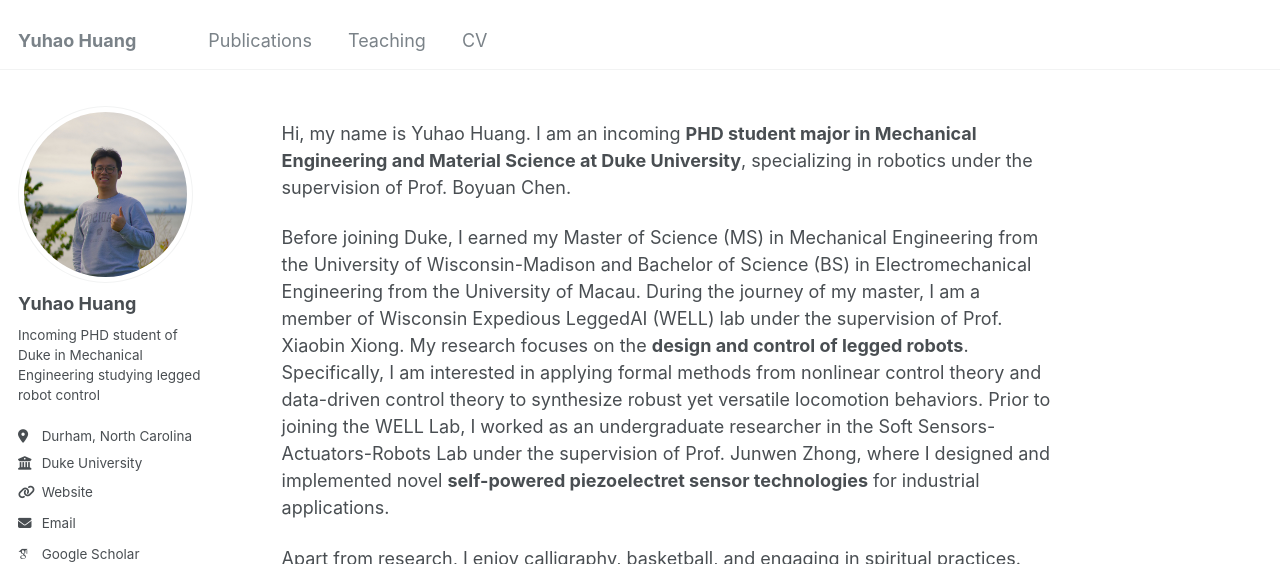
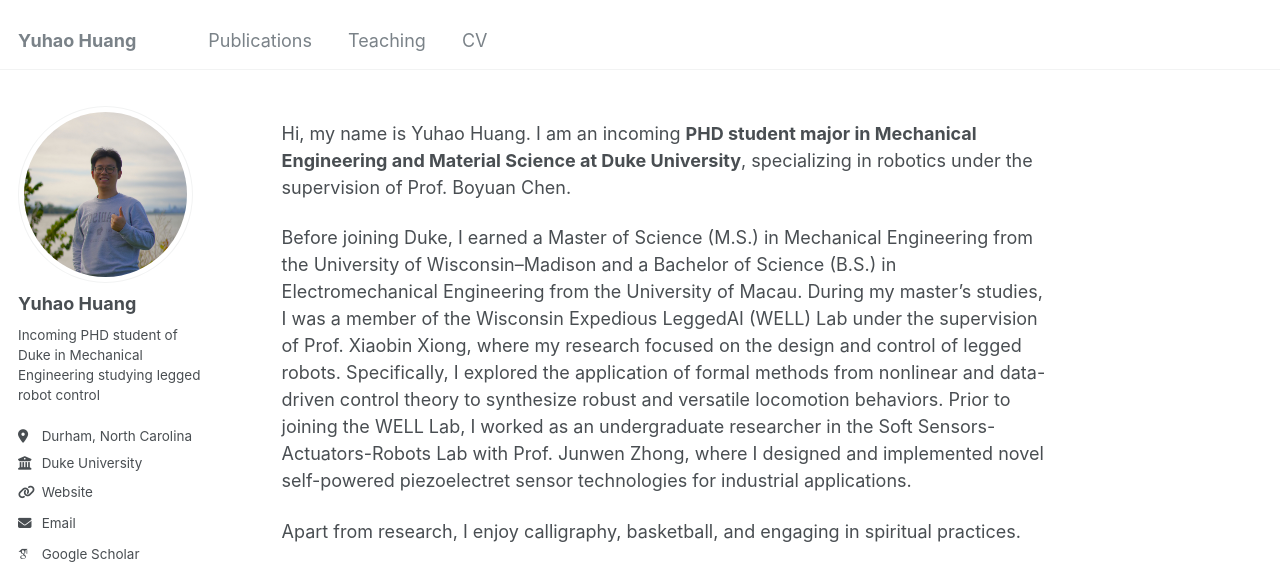
Before and after one commit to Hyh2001/Hyh2001.github.io, a Jekyll site: the page built from _pages/about.md, in a window 1280 px wide and 900 px high, cut to the strip 0-564 px from the top of the window. Built offline with Jekyll 4.4.1, drawn with Linux system fonts in a browser that asks for light colours; some web fonts are replaced.

Commit message:
update about page

```diff
--- a/_pages/about.md
+++ b/_pages/about.md
@@ -9,7 +9,7 @@ redirect_from:
 
 Hi, my name is Yuhao Huang. I am an incoming **PHD student major in Mechanical Engineering and Material Science at Duke University**, specializing in robotics under the supervision of Prof. Boyuan Chen.
 
-Before joining Duke, I earned my Master of Science (MS) in Mechanical Engineering from the University of Wisconsin-Madison and Bachelor of Science (BS) in Electromechanical Engineering from the University of Macau. During the journey of my master, I am a member of Wisconsin Expedious LeggedAI (WELL) lab under the supervision of Prof. Xiaobin Xiong. My research focuses on the **design and control of legged robots**. Specifically, I am interested in applying formal methods from nonlinear control theory and data-driven control theory to synthesize robust yet versatile locomotion behaviors. Prior to joining the WELL Lab, I worked as an undergraduate researcher in the Soft Sensors-Actuators-Robots Lab under the supervision of Prof. Junwen Zhong, where I designed and implemented novel **self-powered piezoelectret sensor technologies** for industrial applications.
+Before joining Duke, I earned a Master of Science (M.S.) in Mechanical Engineering from the University of Wisconsin–Madison and a Bachelor of Science (B.S.) in Electromechanical Engineering from the University of Macau. During my master’s studies, I was a member of the Wisconsin Expedious LeggedAI (WELL) Lab under the supervision of Prof. Xiaobin Xiong, where my research focused on the design and control of legged robots. Specifically, I explored the application of formal methods from nonlinear and data-driven control theory to synthesize robust and versatile locomotion behaviors. Prior to joining the WELL Lab, I worked as an undergraduate researcher in the Soft Sensors-Actuators-Robots Lab with Prof. Junwen Zhong, where I designed and implemented novel self-powered piezoelectret sensor technologies for industrial applications.
 
 Apart from research, I enjoy calligraphy, basketball, and engaging in spiritual practices.
 <div style="display: flex; justify-content: space-around; gap: 3em;">
```
